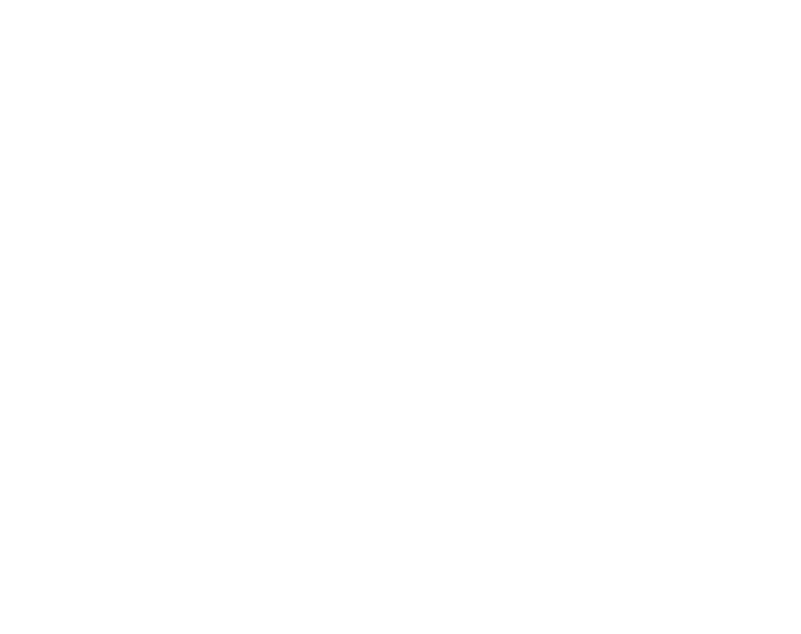
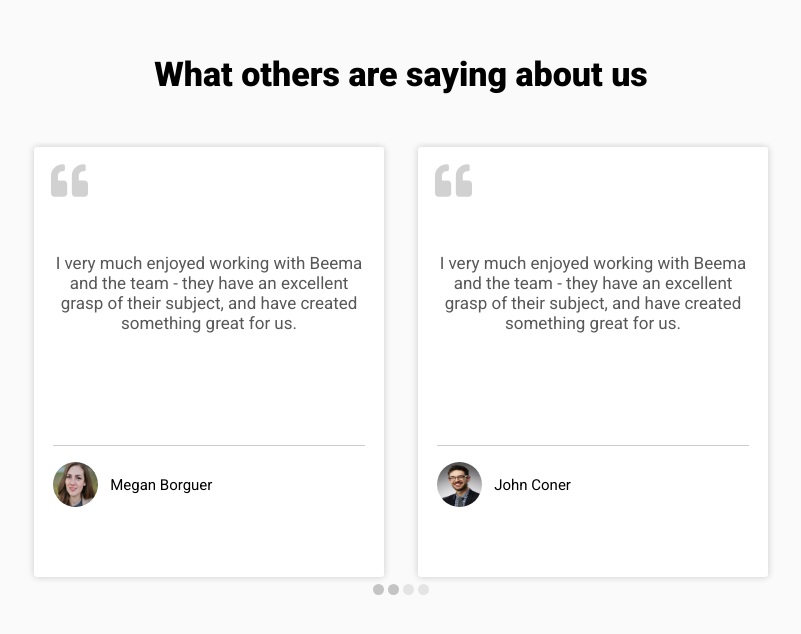
Before and after one commit to OlehTovkaniuk/beema-website, a React (Create React App) app: page / in a window 1280 px wide. Shown: the part 1922-2556 px from the top of the page, without its empty margins (239-1040 px from the left). Before the commit the page ends 1896 px from the top, so only its background shows below. Built offline with nearby package versions, Linux system fonts and the light colour scheme; the HTML template or start-up script is replaced by a standard one.

Commit message:
reviews slider section

```diff
--- /dev/null
+++ b/src/components/reviewCard/index.jsx
@@ -0,0 +1,80 @@
+import { faQuoteLeft } from '@fortawesome/free-solid-svg-icons';
+import { FontAwesomeIcon } from '@fortawesome/react-fontawesome';
+import React from 'react'
+import styled from 'styled-components'
+import { Marginer } from '../../components/marginer/index'
+
+const CardContainer = styled.div`
+    width: 350px;
+    height: 430px;
+    background-color: #fff;
+    box-shadow: 0px 0px 7px rgba(17, 17, 17, 0.2);
+    border-radius: 3px;
+    margin: 5px 0;
+    position: relative;
+    padding: 10px 1.2em;
+`;
+
+const QuoteIcon = styled.div`
+    position: absolute;
+    top: 13px;
+    left: 17px;
+    color: #d1d1d1;
+    font-size: 37px;
+`;
+
+const ReviewText = styled.p`
+    font-size: 17px;
+    color: #585858;
+    font-weight: normal;
+    text-align: center;
+    display: flex;
+    justify-content: center;
+`;
+
+const Line = styled.span`
+    width: 100%;
+    height: 1px;
+    background-color:#CDCDCD;
+    margin-bottom: 1em;
+    display: block
+`;
+
+const UserContainer = styled.div`
+    display: flex;
+    align-items: center;
+`;
+
+const UserImage = styled.img`
+    width: 45px;
+    height: 45px;
+    border-radius: 50%;
+    margin-right: 12px;
+`;
+
+const UserName = styled.span`
+    font-size: 15px;
+    color: #000;
+`;
+
+
+export default function ReviewCard(props) {
+
+    const { reviewText, userName, userImgUrl } = props;
+
+    return (
+        <CardContainer>
+            <QuoteIcon>
+                <FontAwesomeIcon icon={faQuoteLeft} />
+            </QuoteIcon>
+            <Marginer direction="vertical" margin="6em" />
+            <ReviewText>{reviewText}</ReviewText>
+            <Marginer direction="vertical" margin="7em" />
+            <Line />
+            <UserContainer>
+                <UserImage src={userImgUrl} />
+                <UserName>{userName}</UserName>
+            </UserContainer>
+        </CardContainer>
+    )
+}
--- a/src/components/sectionTitle/index.jsx
+++ b/src/components/sectionTitle/index.jsx
@@ -2,6 +2,6 @@
 
 export const SectionTitle = styled.h1`
     font-size: 34px;
-    font-weight: 700;
+    font-weight: 800;
     color: #000;
 `;
--- a/src/containers/homepage/index.jsx
+++ b/src/containers/homepage/index.jsx
@@ -1,5 +1,6 @@
 import React from 'react'
 import styled, { isStyledComponent } from 'styled-components'
+import ReviewsSection from './reviewsSection';
 import ServicesSection from './servicesSection';
 import TopSection from './topSection'
 
@@ -15,6 +16,7 @@
         <PageContainer>
             <TopSection />
             <ServicesSection />
+            <ReviewsSection />
         </PageContainer>
     )
 }
--- /dev/null
+++ b/src/containers/homepage/reviewsSection.jsx
@@ -0,0 +1,109 @@
+import React from 'react'
+import styled from 'styled-components'
+import { SectionTitle } from '../../components/sectionTitle'
+import { Marginer } from '../../components/marginer/index'
+import { Element } from 'react-scroll';
+import ReviewCard from '../../components/reviewCard';
+
+import { CarouselProvider, DotGroup, Slide, Slider } from 'pure-react-carousel';
+import 'pure-react-carousel/dist/react-carousel.es.css';
+
+import User1Image from '../../assets/pictures/profile_picture_1.jpg'
+import User2Image from '../../assets/pictures/profile_picture_2.jpg'
+import User3Image from '../../assets/pictures/profile_picture_3.jpg'
+import User4Image from '../../assets/pictures/profile_picture_4.jpeg'
+
+
+const ReviewsContainer = styled(Element)`
+    height:800px;
+    display: flex;
+    flex-direction: column;
+    align-items: center;
+    background-color: #fafafa;
+    padding-top: 5em;
+`;
+
+const StyledCarouselProvider = styled(CarouselProvider)`
+    width: 60%;
+`;
+
+const StyledSlide = styled(Slide)`
+    .carousel__inner-slide {
+    display: flex;
+    justify-content: center;
+        & div {
+            outline: none;
+        }
+    }
+`;
+
+const StyledDotGroup = styled(DotGroup)`
+    display: flex;
+    justify-content: center;
+
+    button {
+        width: 11px;
+        height: 11px;
+        border-radius: 50%;
+        background-color: #E4E4E4;
+        border: none;
+        outline: none;
+
+        &:not(:last-of-type) {
+            margin-right: 4px;
+        }
+    }
+
+    button.carousel__dot--selected {
+        background-color: #C4C4C4;
+    }
+`;
+
+
+export default function ReviewsSection(props) {
+    return (
+        <ReviewsContainer>
+            <SectionTitle>What others are saying about us</SectionTitle>
+            <Marginer direction="vertical" margin="3em" />
+            <StyledCarouselProvider
+                naturalSlideHeight="230"
+                naturalSlideWidth="200"
+                totalSlides={4}
+                visibleSlides={2}
+                dragEnabled={false}
+            >
+                <Slider>
+                    <StyledSlide index={0}>
+                        <ReviewCard
+                            reviewText="I very much enjoyed working with Beema and the team - they have an excellent grasp of their subject, and have created something great for us."
+                            userName="Megan Borguer"
+                            userImgUrl={User1Image}
+                        />
+                    </StyledSlide>
+                    <StyledSlide index={1}>
+                        <ReviewCard
+                            reviewText="I very much enjoyed working with Beema and the team - they have an excellent grasp of their subject, and have created something great for us."
+                            userName="John Coner"
+                            userImgUrl={User2Image}
+                        />
+                    </StyledSlide>
+                    <StyledSlide index={2}>
+                        <ReviewCard
+                            reviewText="I very much enjoyed working with Beema and the team - they have an excellent grasp of their subject, and have created something great for us."
+                            userName="Saul Alvarez"
+                            userImgUrl={User3Image}
+                        />
+                    </StyledSlide>
+                    <StyledSlide index={3}>
+                        <ReviewCard
+                            reviewText="I very much enjoyed working with Beema and the team - they have an excellent grasp of their subject, and have created something great for us."
+                            userName="Naoya Inoue"
+                            userImgUrl={User4Image}
+                        />
+                    </StyledSlide>
+                </Slider>
+                <StyledDotGroup />
+            </StyledCarouselProvider>
+        </ReviewsContainer>
+    )
+}
```
Also changed, not shown: src/assets/pictures/profile_picture_1.jpg, 1 other file (tests, documents, lock files or other folders).
